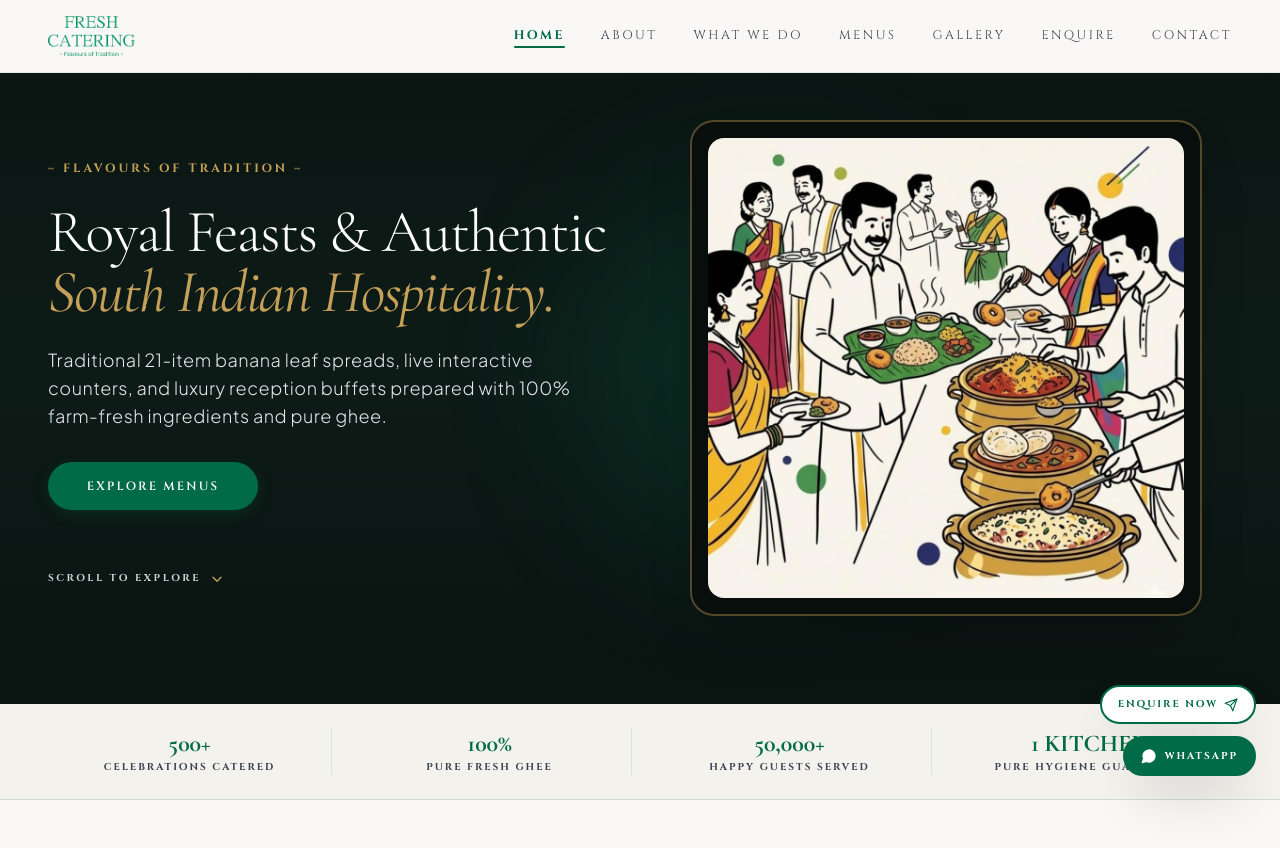
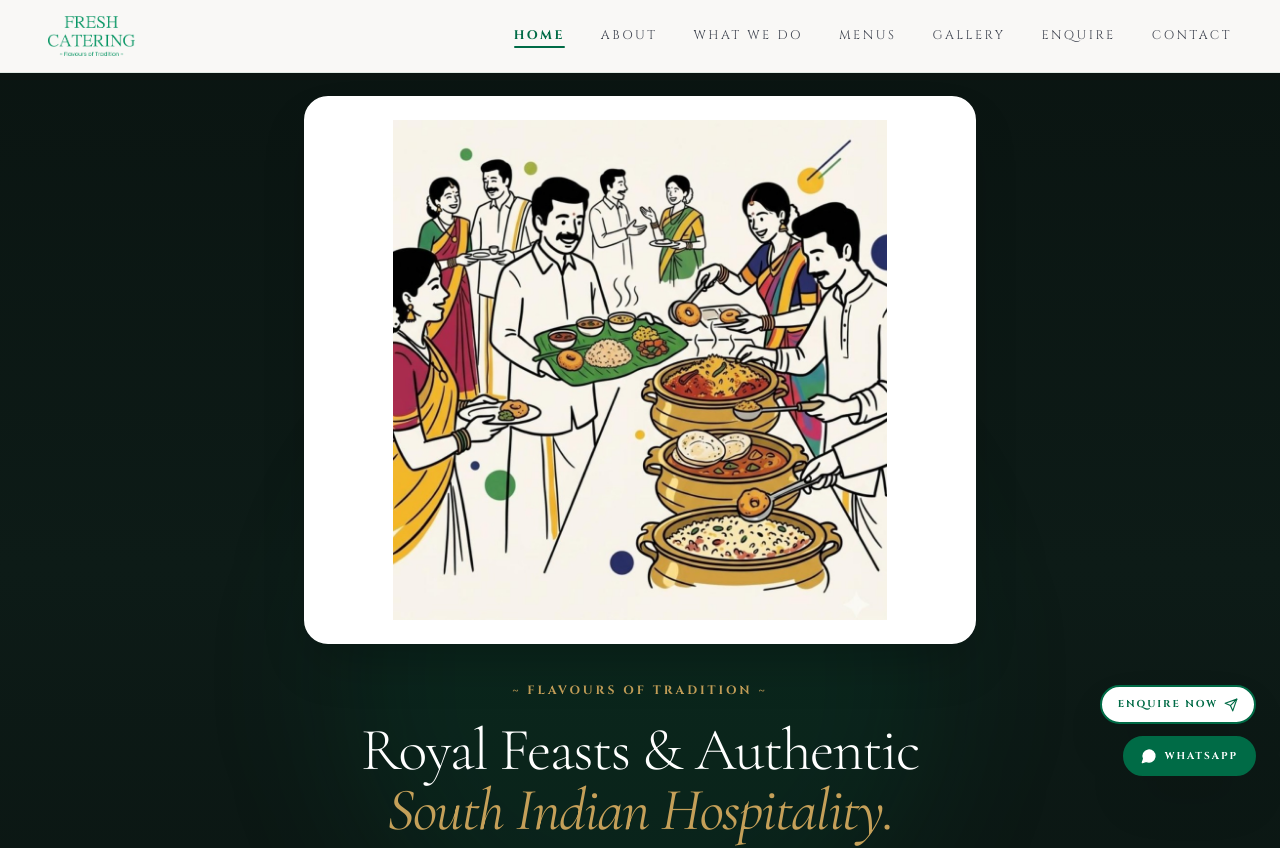
Before and after one commit to Kavin2007-12/fresh-catering, a React (Vite) app: page / in a window 1280 px wide. Shown: the top 848 px of the page. Built offline with nearby package versions, Linux system fonts and the light colour scheme.

Commit message:
Update Hero section layout: Place artwork picture at top inside white background card and display text with EXPLORE MENUS button at bottom

```diff
--- a/src/components/HomeTeaser.jsx
+++ b/src/components/HomeTeaser.jsx
@@ -13,74 +13,92 @@ export default function HomeTeaser({ setActivePage }) {
   };
 
   const heroContainerVariants = {
-    hidden: { opacity: 0 },
+    hidden: { opacity: 0, y: 20 },
     visible: {
       opacity: 1,
+      y: 0,
       transition: {
         staggerChildren: 0.15,
         delayChildren: 0.1,
+        duration: 0.7
       }
     }
   };
 
   const heroItemVariants = {
-    hidden: { opacity: 0, y: 20 },
+    hidden: { opacity: 0, y: 15 },
     visible: {
       opacity: 1,
       y: 0,
-      transition: { duration: 0.7, ease: [0.16, 1, 0.3, 1] }
+      transition: { duration: 0.6, ease: [0.16, 1, 0.3, 1] }
     }
   };
 
   return (
     <div className="space-y-0 text-[#111827]">
 
-      {/* 1. LUXURY SOUTH INDIAN CATERING HERO WITH ILLUSTRATION ARTWORK */}
-      <section className="relative min-h-[88vh] flex items-center justify-center pt-24 pb-16 overflow-hidden bg-[#0A1411]">
+      {/* 1. HERO SECTION: PICTURE AT TOP (WHITE BACKGROUND CARD) + TEXT AT BOTTOM */}
+      <section className="relative min-h-[90vh] flex items-center justify-center pt-24 pb-16 overflow-hidden bg-[#0A1411]">
 
-        {/* Subtle Ambient Background Lighting */}
+        {/* Ambient Dark Emerald Background Lighting */}
         <div className="absolute inset-0 z-0 bg-gradient-to-b from-[#0A1411] via-[#0D1B17] to-[#0A1411]" />
-        <div className="absolute top-1/4 right-1/4 w-96 h-96 bg-[#006B46]/20 rounded-full filter blur-3xl pointer-events-none" />
+        <div className="absolute top-1/3 left-1/2 -translate-x-1/2 w-[600px] h-[600px] bg-[#006B46]/15 rounded-full filter blur-3xl pointer-events-none" />
 
-        <div className="max-w-7xl mx-auto px-6 lg:px-12 w-full z-10">
-          <div className="grid grid-cols-1 lg:grid-cols-12 gap-10 items-center">
+        <div className="max-w-4xl mx-auto px-6 lg:px-8 w-full z-10">
+          <motion.div
+            className="flex flex-col items-center text-center space-y-8"
+            initial="hidden"
+            animate="visible"
+            variants={heroContainerVariants}
+          >
 
-            {/* Left Column: Clean Typography & Single EXPLORE MENUS Button */}
-            <motion.div
-              className="lg:col-span-6 space-y-6 text-center lg:text-left"
-              initial="hidden"
-              animate="visible"
-              variants={heroContainerVariants}
-            >
+            {/* 🖼️ TOP ELEMENT: PICTURE ONLY ON CLEAN WHITE BACKGROUND CARD */}
+            <motion.div variants={heroItemVariants} className="w-full max-w-2xl">
+              <div className="relative rounded-3xl p-3 sm:p-5 bg-white shadow-2xl border-4 border-white overflow-hidden">
+                <motion.img
+                  src="hero_illustration.jpg"
+                  alt="South Indian Traditional Catering Feast Artwork Illustration"
+                  decoding="async"
+                  loading="eager"
+                  whileHover={{ scale: 1.01 }}
+                  transition={{ duration: 0.4 }}
+                  className="w-full h-auto max-h-[440px] sm:max-h-[500px] object-contain rounded-2xl bg-white"
+                />
+              </div>
+            </motion.div>
+
+            {/* 📝 BOTTOM ELEMENT: TEXT & EXPLORE MENUS BUTTON DISPLAYED BELOW THE PICTURE */}
+            <div className="space-y-5 max-w-2xl mx-auto">
+
               <motion.div variants={heroItemVariants} className="inline-block">
                 <span className="font-title text-xs tracking-[0.25em] text-[#C5A059] uppercase font-bold block">
                   ~ FLAVOURS OF TRADITION ~
                 </span>
               </motion.div>
 
-              <motion.h1 variants={heroItemVariants} className="text-4xl sm:text-6xl lg:text-6xl font-serif font-light text-white tracking-tight leading-[1.12]">
+              <motion.h1 variants={heroItemVariants} className="text-3xl sm:text-5xl lg:text-6xl font-serif font-light text-white tracking-tight leading-[1.14]">
                 Royal Feasts & Authentic <br />
                 <span className="font-serif italic text-[#C5A059] font-normal">South Indian Hospitality.</span>
               </motion.h1>
 
-              <motion.p variants={heroItemVariants} className="font-sans text-base sm:text-lg text-gray-200 max-w-xl mx-auto lg:mx-0 font-light leading-relaxed tracking-wide">
+              <motion.p variants={heroItemVariants} className="font-sans text-sm sm:text-base text-gray-200 font-light leading-relaxed tracking-wide max-w-xl mx-auto">
                 Traditional 21-item banana leaf spreads, live interactive counters, and luxury reception buffets prepared with 100% farm-fresh ingredients and pure ghee.
               </motion.p>
 
-              {/* Single EXPLORE MENUS Button (NO Request VIP Proposal) */}
-              <motion.div variants={heroItemVariants} className="pt-2 flex justify-center lg:justify-start">
+              {/* SINGLE EXPLORE MENUS BUTTON BELOW THE TEXT */}
+              <motion.div variants={heroItemVariants} className="pt-2 flex justify-center">
                 <motion.button
                   whileHover={{ scale: 1.04 }}
                   whileTap={{ scale: 0.98 }}
                   onClick={() => handlePageChange('menus')}
-                  className="btn-editorial-solid px-9 py-4 rounded-full min-w-[210px] text-xs shadow-2xl"
+                  className="btn-editorial-solid px-10 py-4 rounded-full min-w-[210px] text-xs shadow-2xl"
                 >
                   EXPLORE MENUS
                 </motion.button>
               </motion.div>
 
               {/* Scroll Indicator */}
-              <motion.div variants={heroItemVariants} className="pt-6 hidden sm:block">
+              <motion.div variants={heroItemVariants} className="pt-4 hidden sm:block">
                 <motion.div
                   animate={{ y: [0, 6, 0] }}
                   transition={{ duration: 1.8, repeat: Infinity, ease: "easeInOut" }}
@@ -95,31 +113,10 @@ export default function HomeTeaser({ setActivePage }) {
                   <ChevronDown className="w-4 h-4 text-[#C5A059]" />
                 </motion.div>
               </motion.div>
-            </motion.div>
 
-            {/* Right Column: Clean Framed User Illustration Artwork (NO Unwanted Overlay Text) */}
-            <motion.div
-              className="lg:col-span-6 z-10 flex items-center justify-center"
-              initial={{ opacity: 0, scale: 0.95 }}
-              animate={{ opacity: 1, scale: 1 }}
-              transition={{ duration: 0.8 }}
-            >
-              <div className="relative w-full max-w-lg rounded-3xl p-3 sm:p-4 bg-[#070E0B] border-2 border-[#C5A059]/40 shadow-2xl">
-                <div className="relative overflow-hidden rounded-2xl bg-white">
-                  <motion.img
-                    src="hero_illustration.jpg"
-                    alt="South Indian Traditional Catering Feast Artwork Illustration"
-                    decoding="async"
-                    loading="eager"
-                    whileHover={{ scale: 1.02 }}
-                    transition={{ duration: 0.5 }}
-                    className="w-full h-[360px] sm:h-[460px] object-cover object-center"
-                  />
-                </div>
-              </div>
-            </motion.div>
+            </div>
 
-          </div>
+          </motion.div>
         </div>
       </section>
 
```
